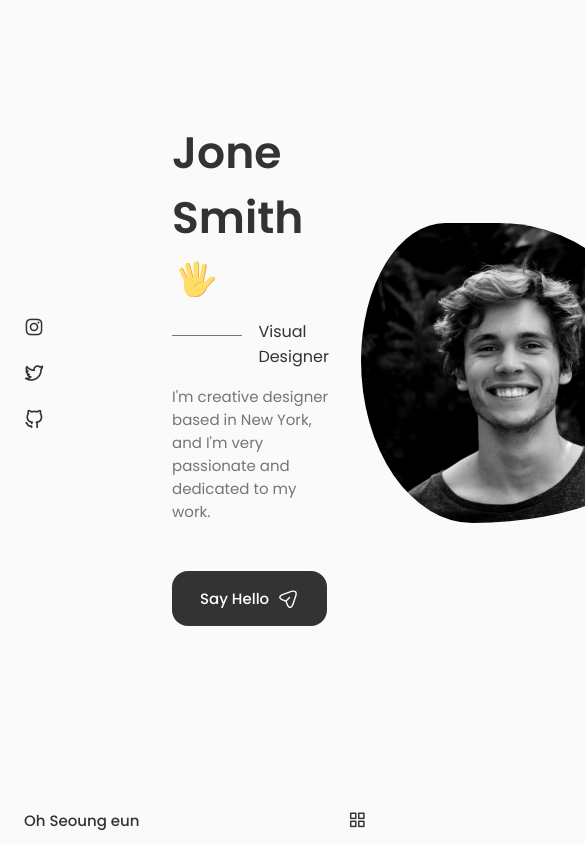
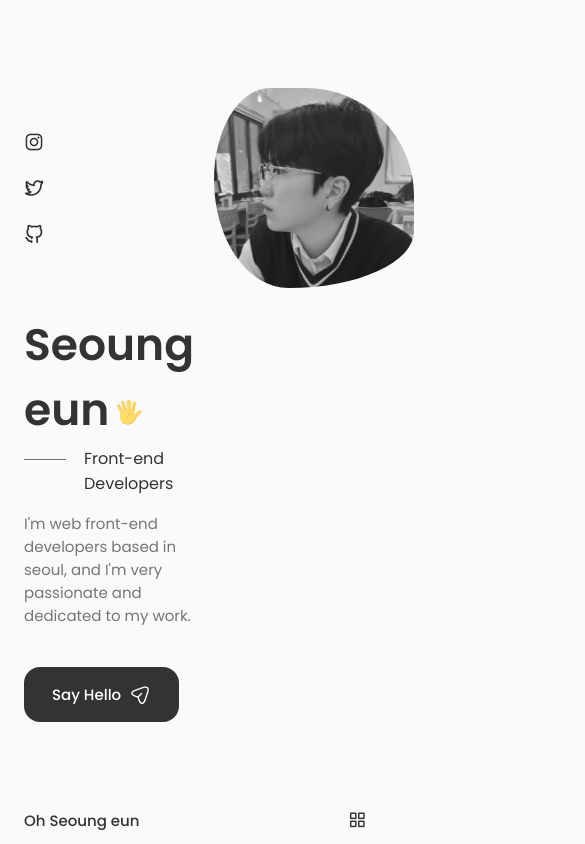
Before and after one commit to ose1012/my-app, a React (Create React App) app: page / in a window 390 px wide. Shown: the top 844 px of the page, 585 px wide, since content can reach past the window. Built offline with nearby package versions, Linux system fonts and the light colour scheme.

Commit message:
scrollDown done

```diff
--- a/src/components/header/header.css
+++ b/src/components/header/header.css
@@ -7,6 +7,7 @@
     background-color: var(--body-color);
 }
 .nav {
+    margin-top: 10px;
     height: calc(val(--header-height) + 1.5rem);
     display: flex;
     justify-content: space-between;
--- a/src/components/home/Data.jsx
+++ b/src/components/home/Data.jsx
@@ -3,7 +3,7 @@
 const Data = () => {
   return (
     <div className="home_data">
-        <h1 className="home__title">Jone Smith
+        <h1 className="home__title">Seoung eun
         <svg
                   width="36"
                   height="36"
@@ -54,8 +54,8 @@
                   ></path>
                 </svg>
         </h1>
-        <h3 className="home__subtitle">Visual Designer</h3>
-        <p className="home__description">I'm creative designer based in New York, and I'm very passionate and dedicated to my work.</p>
+        <h3 className="home__subtitle">Front-end Developers</h3>
+        <p className="home__description">I'm web front-end developers based in seoul, and I'm very passionate and dedicated to my work.</p>
         <a href="#contact" className="button button--flex">
             Say Hello
             <svg
--- a/src/components/home/Home.jsx
+++ b/src/components/home/Home.jsx
@@ -2,6 +2,7 @@
 import './home.css';
 import Social from './Social';
 import Data from './Data';
+import ScrollDown from './ScrollDown';
 
 export const Home = () => {
   return (
@@ -12,6 +13,7 @@
             <div className="home__img"></div>
           <Data/>
         </div>
+          <ScrollDown/>
       </div>
     </section>
   )
--- /dev/null
+++ b/src/components/home/ScrollDown.jsx
@@ -0,0 +1,49 @@
+import React from 'react'
+
+const ScrollDown = () => {
+  return (
+    <div className="home__scroll">
+        <a href="#about" className="home__scroll-button button--flex">
+            <svg
+                width="32px"
+                height="32px"
+                class="home__scroll-mouse"
+                viewBox="0 0 247 390"
+                version="1.1"
+                xmlns="http://www.w3.org/2000/svg"
+                xmlnsXlink="http://www.w3.org/1999/xlink"
+                style={{
+                  fillRule: "evenodd",
+                  clipRule:"evenodd",
+                  strokeLinecap: "round",
+                  strokeLinejoin: "round",
+                  strokeMiterlimit: "1.5",
+                }}
+              >
+                <path
+                  class="wheel"
+                  d="M123.359,79.775l0,72.843"
+                  style={{
+                    fill: "none",
+                    stroke: "var(--title-color)",
+                    strokeWidth:"20px",
+                  }}
+                ></path>
+                <path
+                  id="mouse"
+                  d="M236.717,123.359c0,-62.565 -50.794,-113.359 -113.358,-113.359c-62.565,0 -113.359,50.794 -113.359,113.359l0,143.237c0,62.565 50.794,113.359 113.359,113.359c62.564,0 113.358,-50.794 113.358,-113.359l0,-143.237Z"
+                  style={{
+                    fill: "none",
+                    stroke: "var(--title-color)",
+                    strokeWidth: "20px",
+                  }}
+                ></path>
+              </svg>
+              <span className="home__scroll-name">Scroll Down</span>
+              <i class="uil uil-arrow-down home__scroll-arrow"></i>
+        </a>
+    </div>
+  )
+}
+
+export default ScrollDown
--- a/src/components/home/home.css
+++ b/src/components/home/home.css
@@ -1,3 +1,6 @@
+.home__container {
+    row-gap: 7rem;
+}
 .home__content {
     grid-template-columns: 116px repeat(2, 1fr);
     padding-top: 5.5rem;
@@ -46,7 +49,7 @@
     margin-bottom: var(--mb-3);
 }
 .home__img {
-    background: url(../../assets/profile.jpg);
+    background: url(../../assets/3.jpg);
     background-repeat: no-repeat;
     background-position: center;
     background-size: cover;
@@ -68,3 +71,99 @@
         border-radius: 60% 40% 30% 70%/60% 30% 70% 40%;
     }
 }
+.home__scroll {
+    margin-left: 9.25rem;
+}
+.wheel {
+    animation: scroll 2s ease infinite;
+}
+@keyframes scroll {
+    0% {
+        transform: translateY(0);
+    }
+    30% {
+        transform: translateY(3.75rem);
+    }
+}
+.home__scroll-name {
+    color: var(--title-color);
+    font-weight: var(--font-medium);
+    margin-right: var(--mb-0-25);
+    margin-left: 2px;
+}
+.home__scroll-arrow {
+    font-size: 1.25rem;
+    color: var(--title-color);
+}
+
+/*=============== BREAKPOINTS ===============*/
+/* For large devices */
+@media screen and (max-width: 992px) {
+    .home__content {
+        grid-template-columns: 100px repeat(2, 1fr);
+        column-gap: 1.25rem;
+    }
+    .home__hand {
+        width: 26px;
+        height: 26px;
+    }
+
+    .home__subtitle {
+        padding-left: 3.75rem;
+        margin-bottom: var(--mb-1);
+    }
+    .home__subtitle::before {
+        width: 42px;
+        top: 0.8rem;
+    }
+    .home__description {
+        max-width: initial;
+        margin-bottom: var(--mb-2-5);
+    }
+    .home__img {
+        width: 250px;
+        height: 250px;
+        /* box-shadow: inset 0 0 0 8px rgb(255 255 255 / 30%); */
+    }
+
+    .home__scroll {
+        margin-left: 7.5rem;
+    }
+  }
+
+  /* For medium devices */
+  @media screen and (max-width: 768px) {
+    .home__content {
+        grid-template-columns: 0.5fr 3fr;
+        padding-top: 3.5rem;
+    }
+    .home__img {
+        order: initial;
+        justify-self: initial;
+    }
+
+    .home__data {
+        grid-column: 1/3;
+    }
+
+    .home__img{
+        /* box-shadow: inset 0 0 0 6px rgb(255 255 255 / 30%); */
+        width: 200px;
+        height: 200px;
+    }
+    .home__scroll {
+        display: none;
+    }
+  }
+
+  /* For small devices */
+  @media screen and (max-width: 350px) {
+    .home__img {
+        width: 180px;
+        height: 180px;
+    }
+    .home__hand {
+        width: 22px;
+        height: 22px;
+    }
+  }
```
Also changed, not shown: src/assets/3.jpg (added).
